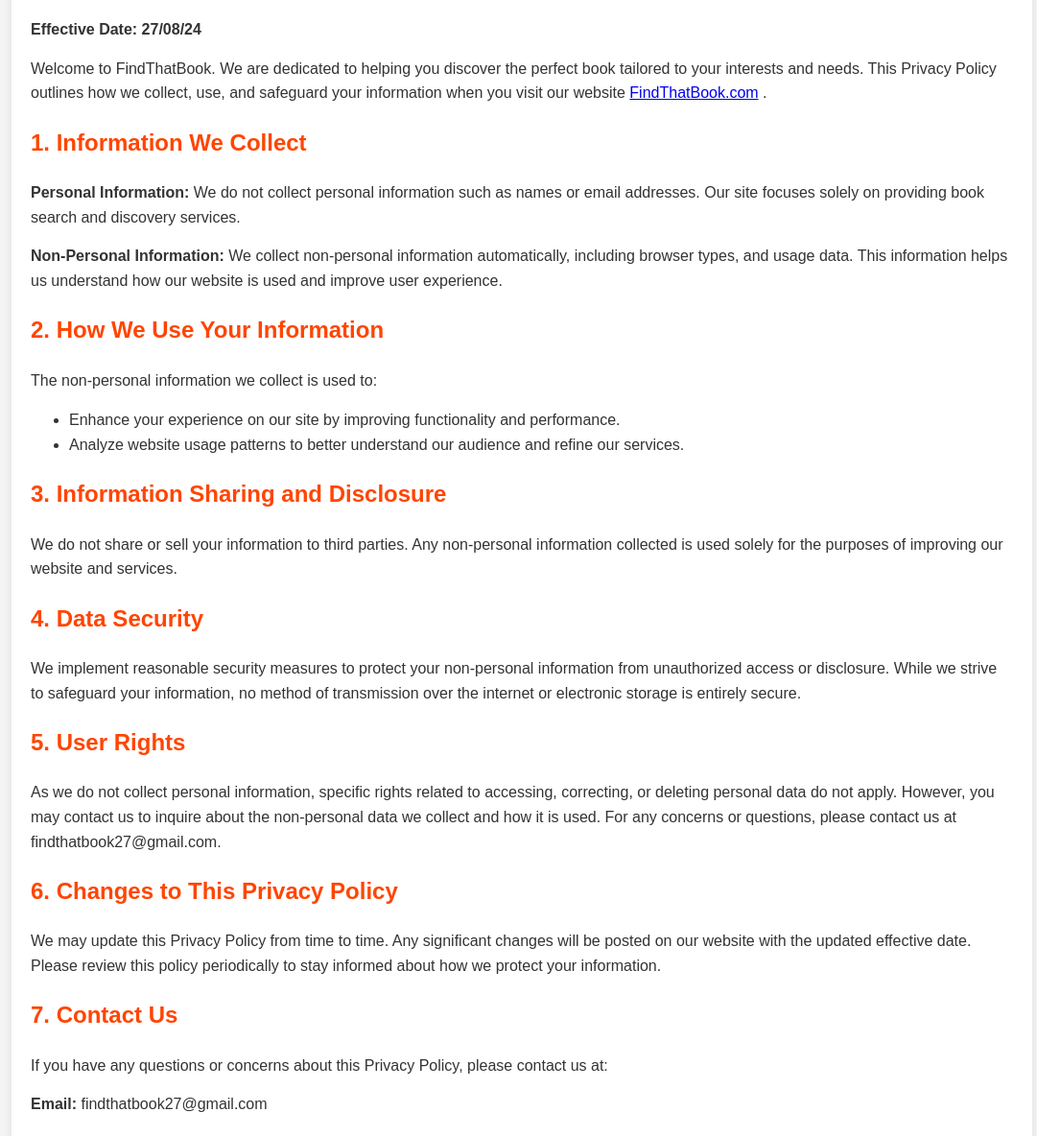
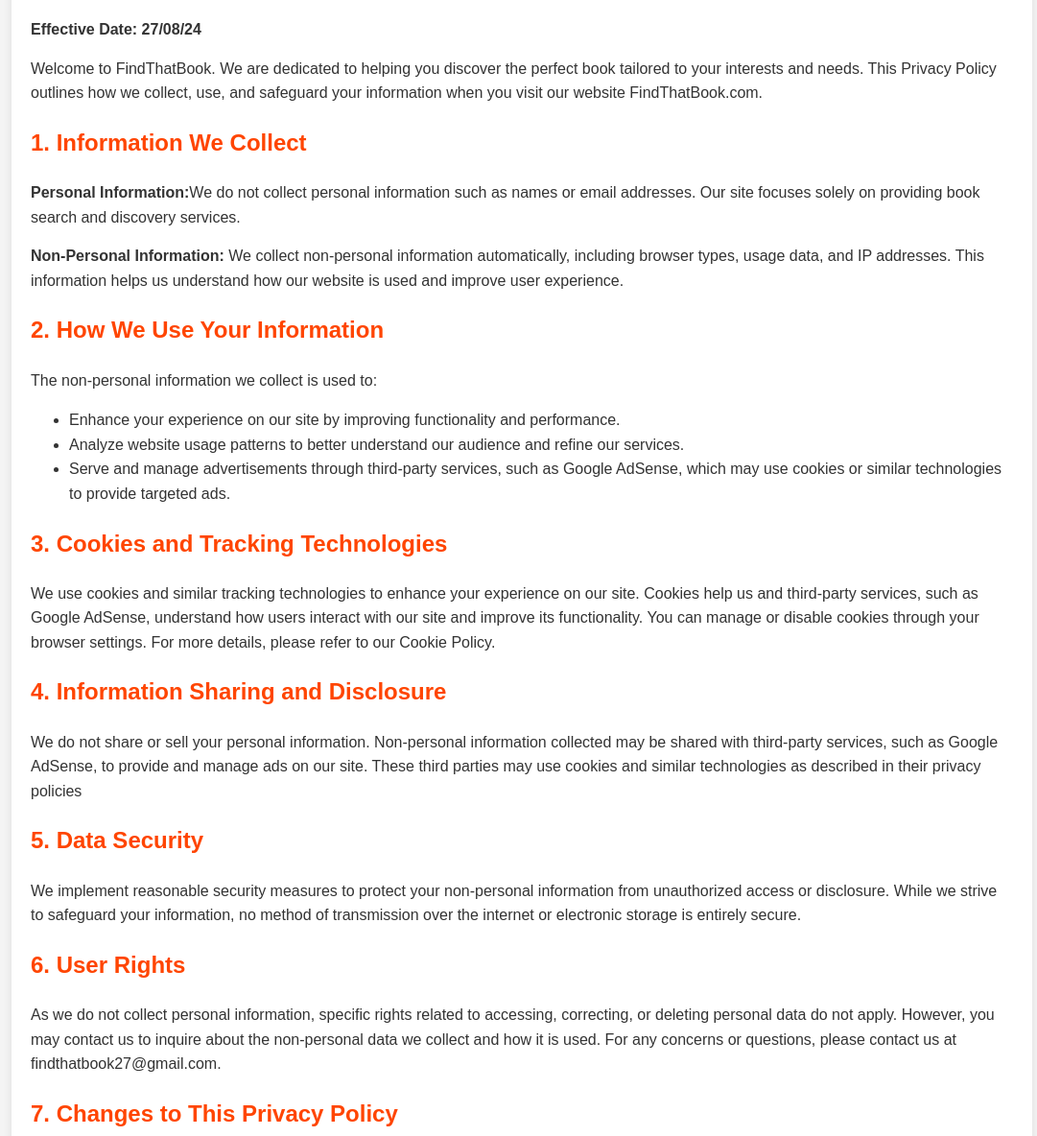
Before and after one commit to arjun19sharma/FindThatBook., a plain HTML site: page privacy-policy.html in a window 1280 px wide. Shown: the part 96-1280 px from the top of the page at 96% size, without its empty margins (96-1177 px from the left). Drawn offline with Linux system fonts and the light colour scheme.

Commit message:
Update privacy-policy.html
privacy policy update

```diff
--- a/privacy-policy.html
+++ b/privacy-policy.html
@@ -33,34 +33,36 @@
     <div class="container">
         <h1>Privacy Policy</h1>
         <p><strong>Effective Date: 27/08/24</strong></p>
-        <p>Welcome to FindThatBook. We are dedicated to helping you discover the perfect book tailored to your interests and needs. This Privacy Policy outlines how we collect, use, and safeguard your information when you visit our website <a href="https://findthatbook.com/index.html" target="_blank">FindThatBook.com</a>
-.</p>
+        <p>Welcome to FindThatBook. We are dedicated to helping you discover the perfect book tailored to your interests and needs. This Privacy Policy outlines how we collect, use, and safeguard your information when you visit our website FindThatBook.com.</p>
 
         <h2>1. Information We Collect</h2>
-        <p><strong>Personal Information:</strong> We do not collect personal information such as names or email addresses. Our site focuses solely on providing book search and discovery services.</p>
-        <p><strong>Non-Personal Information:</strong> We collect non-personal information automatically, including browser types, and usage data. This information helps us understand how our website is used and improve user experience.</p>
+        <p><strong>Personal Information:</strong>We do not collect personal information such as names or email addresses. Our site focuses solely on providing book search and discovery services.</p>
+        <p><strong>Non-Personal Information:</strong> We collect non-personal information automatically, including browser types, usage data, and IP addresses. This information helps us understand how our website is used and improve user experience.</p>
 
         <h2>2. How We Use Your Information</h2>
         <p>The non-personal information we collect is used to:</p>
         <ul>
             <li>Enhance your experience on our site by improving functionality and performance.</li>
             <li>Analyze website usage patterns to better understand our audience and refine our services.</li>
+            <li>Serve and manage advertisements through third-party services, such as Google AdSense, which may use cookies or similar technologies to provide targeted ads.</li>
         </ul>
 
-        <h2>3. Information Sharing and Disclosure</h2>
-        <p>We do not share or sell your information to third parties. Any non-personal information collected is used solely for the purposes of improving our website and services.</p>
+          <h2>3. Cookies and Tracking Technologies</h2>
+        <p>We use cookies and similar tracking technologies to enhance your experience on our site. Cookies help us and third-party services, such as Google AdSense, understand how users interact with our site and improve its functionality. You can manage or disable cookies through your browser settings. For more details, please refer to our Cookie Policy.</p>
 
+        <h2>4. Information Sharing and Disclosure</h2>
+        <p>We do not share or sell your personal information. Non-personal information collected may be shared with third-party services, such as Google AdSense, to provide and manage ads on our site. These third parties may use cookies and similar technologies as described in their privacy policies</p>
 
-        <h2>4. Data Security</h2>
+        <h2>5. Data Security</h2>
         <p>We implement reasonable security measures to protect your non-personal information from unauthorized access or disclosure. While we strive to safeguard your information, no method of transmission over the internet or electronic storage is entirely secure.</p>
 
-        <h2>5. User Rights</h2>
+        <h2>6. User Rights</h2>
         <p> As we do not collect personal information, specific rights related to accessing, correcting, or deleting personal data do not apply. However, you may contact us to inquire about the non-personal data we collect and how it is used. For any concerns or questions, please contact us at findthatbook27@gmail.com.</p>
 
-        <h2>6. Changes to This Privacy Policy</h2>
+        <h2>7. Changes to This Privacy Policy</h2>
         <p>We may update this Privacy Policy from time to time. Any significant changes will be posted on our website with the updated effective date. Please review this policy periodically to stay informed about how we protect your information.</p>
 
-        <h2>7. Contact Us</h2>
+        <h2>8. Contact Us</h2>
         <p>If you have any questions or concerns about this Privacy Policy, please contact us at:</p>
         <p><strong>Email:</strong> findthatbook27@gmail.com</p>
 
```
